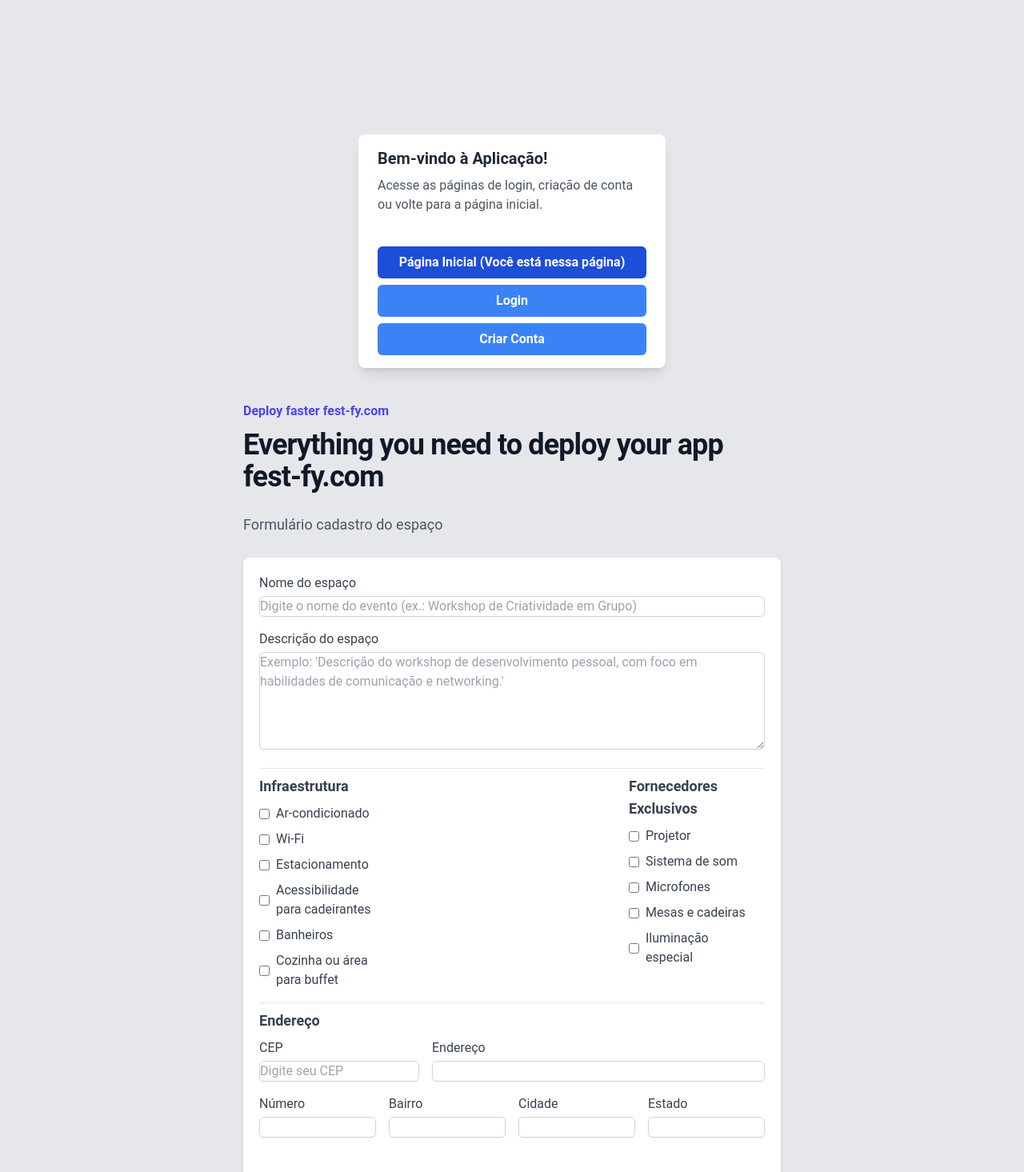
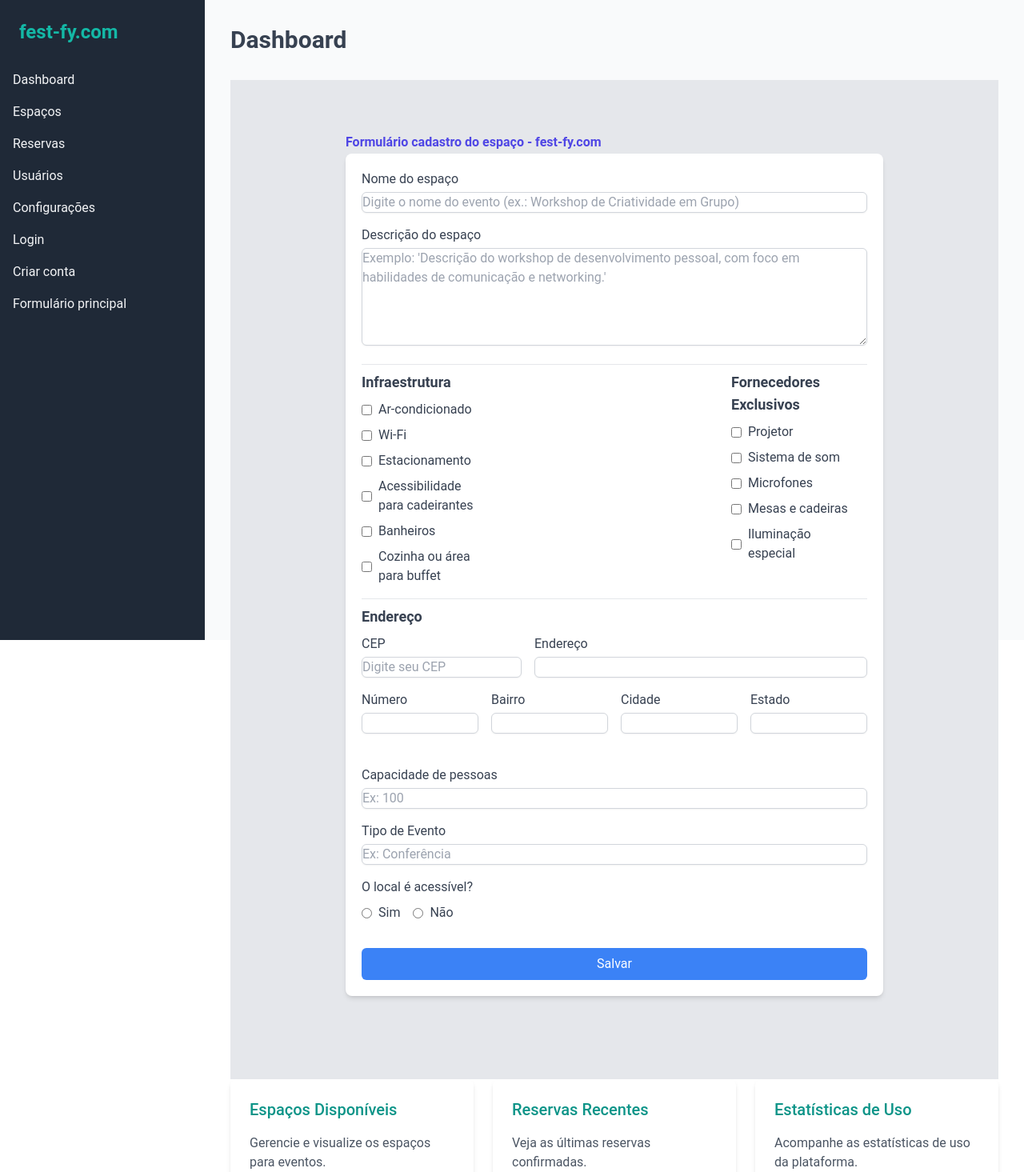
Before and after one commit to viniciusnascimento95/findplace, a Next.js app: page /create in a window 1280 px wide. Shown: the top 1465 px of the page at 80% size. Built offline with nearby package versions, Linux system fonts and the light colour scheme.

Commit message:
add: template default

```diff
--- a/src/app/create/page.tsx
+++ b/src/app/create/page.tsx
@@ -1,7 +1,6 @@
 "use client";
 
 import { ErrorMessage, Field, Form, Formik, FormikHelpers } from 'formik';
-import Link from 'next/link';
 import { useEffect, useState } from 'react';
 import * as Yup from 'yup';
 
@@ -101,56 +100,28 @@ export default function Home() {
 
 
   return (
-    <div className="bg-gray-200 py-24 sm:py-32">
-      <div className="mx-auto max-w-7xl px-6 lg:px-8">
-        <div className="max-w-sm mx-auto bg-white shadow-lg rounded-lg overflow-hidden my-10">
-          <div className="px-6 py-4">
+    <div className="bg-gray-200 py-20 sm:py-16 ">
+      <div className="mx-auto max-w-7xl lg:px-8">
+        <div className="max-w-sm mx-auto bg-white shadow-lg rounded-lg overflow-hidden">
+          {/* <div className="px-6 py-4">
             <h1 className="text-xl font-semibold text-gray-800">Bem-vindo à Aplicação!</h1>
             <p className="text-gray-600 mt-2">
               Acesse as páginas de login, criação de conta ou volte para a página inicial.
             </p>
-          </div>
-          <div className="px-6 py-4">
-            {/* Link para a Home */}
-            <Link
-              href="/"
-              className="block w-full text-center bg-blue-700 text-white font-bold py-2 rounded-md mt-2 hover:bg-blue-600"
-            >
-              Página Inicial (Você está nessa página)
-            </Link>
+          </div> */}
 
-            {/* Link para a página de Login */}
-            <Link
-              href="/login"
-              className="block w-full text-center bg-blue-500 text-white font-bold py-2 rounded-md mt-2 hover:bg-blue-600"
-            >
-              Login
-            </Link>
-
-            {/* Link para a página de Criação de Conta */}
-            <Link
-              href="/signUp"
-              className="block w-full text-center bg-blue-500 text-white font-bold py-2 rounded-md mt-2 hover:bg-blue-600"
-            >
-              Criar Conta
-            </Link>
-          </div>
         </div>
         <div className="mx-auto max-w-2xl lg:text-left">
           <h2 className="text-base font-semibold leading-7 text-indigo-600">
-            Deploy faster fest-fy.com
+          Formulário cadastro do espaço - fest-fy.com
           </h2>
-          <p className="mt-2 text-3xl font-bold tracking-tight text-gray-900 sm:text-4xl">
+          {/* <p className="mt-2 text-3xl font-bold tracking-tight text-gray-900 sm:text-4xl">
             Everything you need to deploy your app fest-fy.com
           </p>
           <p className="mt-6 text-lg leading-8 text-gray-600">
             Formulário cadastro do espaço <br />
-          </p>
+          </p> */}
 
-
-
-          <hr />
-          <br />
           <Formik
             initialValues={{
               eventName: '',
--- a/src/app/layout.tsx
+++ b/src/app/layout.tsx
@@ -1,5 +1,6 @@
 import type { Metadata } from "next";
 import localFont from "next/font/local";
+import Link from "next/link";
 import "./globals.css";
 
 const geistSans = localFont({
@@ -28,7 +29,80 @@ export default function RootLayout({
       <body
         className={`${geistSans.variable} ${geistMono.variable} antialiased`}
       >
-        {children}
+        <div className="flex h-screen bg-gray-50">
+          {/* Menu Lateral */}
+          <aside className="w-64 bg-gray-800 text-gray-100">
+            <div className="p-6 font-bold text-teal-500 text-2xl">
+              fest-fy.com
+            </div>
+            <nav>
+              <ul>
+                <li className="px-4 py-2 hover:bg-teal-500 hover:text-white">
+                  Dashboard
+                </li>
+                <li className="px-4 py-2 hover:bg-teal-500 hover:text-white">
+                  Espaços
+                </li>
+                <li className="px-4 py-2 hover:bg-teal-500 hover:text-white">
+                  Reservas
+                </li>
+                <li className="px-4 py-2 hover:bg-teal-500 hover:text-white">
+                  Usuários
+                </li>
+                <li className="px-4 py-2 hover:bg-teal-500 hover:text-white">
+                  Configurações
+                </li>
+                <li className="px-4 py-2 hover:bg-teal-500 hover:text-white">
+                  <Link
+                    href="/login"
+                  >
+                    Login
+                  </Link>
+                </li>
+
+                <li className="px-4 py-2 hover:bg-teal-500 hover:text-white">
+                  <Link
+                    href="/signUp"
+                  >
+                    Criar conta
+                  </Link>
+                </li>
+
+                <li className="px-4 py-2 hover:bg-teal-500 hover:text-white">
+                  <Link
+                    href="/create"
+                  >
+                    Formulário principal
+                  </Link>
+                </li>
+              </ul>
+            </nav>
+          </aside>
+
+          {/* Conteúdo Principal */}
+          <main className="flex-1 p-8">
+            <header className="text-3xl font-semibold text-gray-700 mb-8">
+              Dashboard
+            </header>
+
+            {children}
+            <section className="grid grid-cols-1 gap-6 md:grid-cols-2 lg:grid-cols-3">
+              {/* Cards de exemplo */}
+              <div className="p-6 bg-white rounded-lg shadow-md">
+                <h2 className="text-xl font-medium text-teal-600">Espaços Disponíveis</h2>
+                <p className="mt-4 text-gray-600">Gerencie e visualize os espaços para eventos.</p>
+              </div>
+              <div className="p-6 bg-white rounded-lg shadow-md">
+                <h2 className="text-xl font-medium text-teal-600">Reservas Recentes</h2>
+                <p className="mt-4 text-gray-600">Veja as últimas reservas confirmadas.</p>
+              </div>
+              <div className="p-6 bg-white rounded-lg shadow-md">
+                <h2 className="text-xl font-medium text-teal-600">Estatísticas de Uso</h2>
+                <p className="mt-4 text-gray-600">Acompanhe as estatísticas de uso da plataforma.</p>
+              </div>
+            </section>
+          </main>
+        </div>
       </body>
     </html>
   );
```
